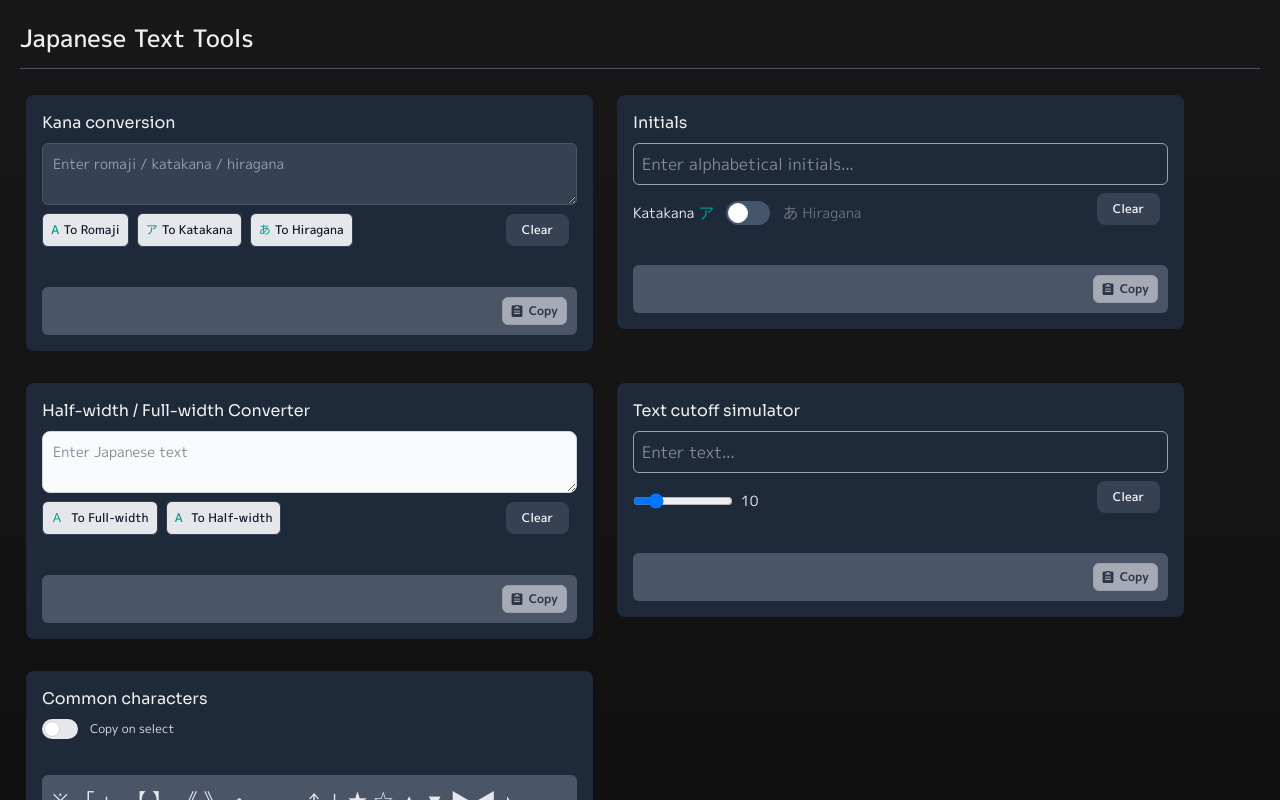
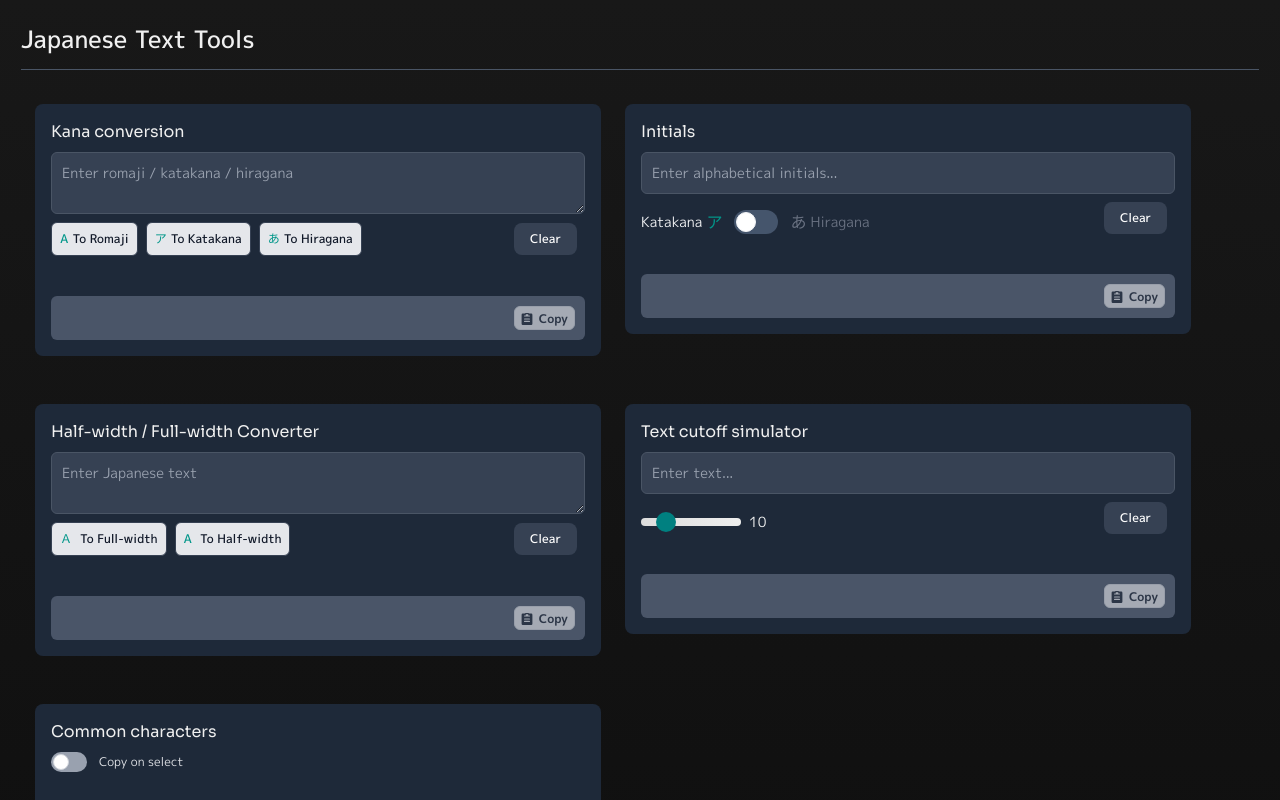
Before and after one commit to RNXT01/japanese-text-tools, a React (Vite) app: page / in a window 1280 px wide. Shown: the top 800 px of the page. Built offline with nearby package versions, Linux system fonts and the light colour scheme.

Commit message:
Style: Improve styling consistency

```diff
--- a/src/CardFor3WayConversion.tsx
+++ b/src/CardFor3WayConversion.tsx
@@ -35,7 +35,7 @@ const CardFor3WayConversion: React.FC = () => {
                     id="message"
                     value={inputValue}
                     onChange={handleInputChange}
-                    className="block p-2.5 w-full text-sm rounded-md border bg-gray-700 border-gray-600 placeholder-gray-400 text-white focus:ring-blue-500 focus:border-blue-500"
+                    className="block p-2.5 w-full text-sm rounded-md border bg-gray-700 border-gray-600 placeholder-gray-400 text-white focus:border-2 focus:border-teal-800"
                     placeholder="Enter romaji / katakana / hiragana">
                 </textarea>
                 <div className="buttonRow">
--- a/src/CardForCommonChars.tsx
+++ b/src/CardForCommonChars.tsx
@@ -23,13 +23,15 @@ const CardForCommonChars: React.FC = () => {
                 <h1>Common characters</h1>
                 <label className="inline-flex items-center mb-5 cursor-pointer">
                     <input type="checkbox" value="" className="sr-only peer" onClick={() => setToggle(!toggle)} />
-                    <div className="relative w-9 h-5 bg-gray-200 peer-focus:outline-none peer-focus:ring-4 peer-focus:ring-blue-300 dark:peer-focus:ring-blue-800 rounded-full peer dark:bg-gray-700 peer-checked:after:translate-x-full rtl:peer-checked:after:-translate-x-full peer-checked:after:border-white after:content-[''] after:absolute after:top-[2px] after:start-[2px] after:bg-white after:border-gray-300 after:border after:rounded-full after:h-4 after:w-4 after:transition-all dark:border-gray-600 peer-checked:bg-blue-600 dark:peer-checked:bg-blue-600"></div>
+                    <div className="relative w-9 h-5 bg-gray-400
+rounded-full peer peer-checked:after:translate-x-full rtl:peer-checked:after:-translate-x-full peer-checked:after:border-white after:content-[''] after:absolute after:top-[2px] after:start-[2px] after:bg-white after:border-gray-300 after:border after:rounded-full after:h-4 after:w-4 after:transition-all
+                    peer-checked:bg-teal-600"></div>
                     <span className="ms-3 text-xs text-gray-200">Copy on select</span>
                 </label>
                 <div className="flex justify-between mt-4 w-full">
 
                     <div className="output text-gray-200 w-full" style={{ fontSize: 20 }} onMouseUp={handleMouseUp}>
-                        <div className="flex justify-between items-center">
+                        <div className="flex justify-between items-center p-2">
                             <span className="text-small">{commonChars}</span>
                         </div>
                     </div>
--- a/src/CardForCutoffSim.tsx
+++ b/src/CardForCutoffSim.tsx
@@ -34,7 +34,7 @@ const CardForCutoffSim: React.FC = () => {
                     value={inputValue}
                     onChange={(e) => handleInputChange(e.target.value)}
                     placeholder="Enter text..."
-                    className="border border-gray-400 rounded-md p-2 w-full"
+                    className="block p-2.5 w-full text-sm rounded-md border bg-gray-700 border-gray-600 placeholder-gray-400 text-white focus:border-2 focus:border-teal-800"
                     maxLength={MAX_INPUT_LENGTH}
                 />
                 {inputValue.length >= MAX_INPUT_LENGTH && <p className="text-red-600 text-sm p-2">Maximum input length: {MAX_INPUT_LENGTH}</p>}
--- a/src/CardForHalfFullWidthConv.tsx
+++ b/src/CardForHalfFullWidthConv.tsx
@@ -77,7 +77,7 @@ const CardForHalfFullWidthConv: React.FC = () => {
                     id="message"
                     value={inputValue}
                     onChange={handleInputChange}
-                    className="block p-2.5 w-full text-sm text-gray-900 bg-gray-50 rounded-lg border border-gray-300 focus:ring-blue-500 focus:border-blue-500 dark:bg-gray-700 dark:border-gray-600 dark:placeholder-gray-400 dark:text-white dark:focus:ring-blue-500 dark:focus:border-blue-500"
+                    className="block p-2.5 w-full text-sm rounded-md border bg-gray-700 border-gray-600 placeholder-gray-400 text-white focus:border-2 focus:border-teal-800"
                     placeholder="Enter Japanese text">
                 </textarea>
                 <div className="buttonRow">
--- a/src/CardForInitials.tsx
+++ b/src/CardForInitials.tsx
@@ -104,7 +104,7 @@ const CardForInitials: React.FC = () => {
                 value={inputValue}
                 onChange={(e) => handleInputChange(e.target.value)}
                 placeholder="Enter alphabetical initials..."
-                className="border border-gray-400 rounded-md p-2  w-full"
+                className="block p-2.5 w-full text-sm rounded-md border bg-gray-700 border-gray-600 placeholder-gray-400 text-white focus:border-2 focus:border-teal-800"
                 maxLength={MAX_INPUT_LENGTH}
             />
             <div className="buttonRow">
--- a/src/elements/CopyButton.tsx
+++ b/src/elements/CopyButton.tsx
@@ -19,7 +19,7 @@ const CopyButton = ({ text, className }: CopyButtonProps) => {
     };
 
     return (
-        <button onClick={handleCopy} disabled={!text} className={`disabled:opacity-50 text-gray-900 dark:text-gray-400 hover:bg-gray-100 dark:bg-gray-800 dark:border-gray-600 dark:hover:bg-gray-700 rounded-md py-2 px-2 inline-flex items-center justify-center bg-white border-gray-200 border h-7 top-10 pt-1 cursor-pointer disabled:cursor-not-allowed ${className}`}>
+        <button onClick={handleCopy} disabled={!text} className={`disabled:opacity-50 text-gray-900 dark:text-gray-400 hover:bg-gray-100 dark:bg-gray-800 dark:border-gray-600 dark:hover:bg-gray-700 rounded-md p-1.5 pb-2 inline-flex items-center justify-center bg-white border-gray-200 border h-6 cursor-pointer disabled:cursor-not-allowed ${className}`}>
             <span id="default-message" className={`${copied && "hidden"}`}>
                 <span className="inline-flex items-center {!copied && `hidden`}">
                     <svg className="w-3 h-3 me-1.5" aria-hidden="true" xmlns="http://www.w3.org/2000/svg" fill="currentColor" viewBox="0 0 18 20">
--- a/src/styles.css
+++ b/src/styles.css
@@ -4,7 +4,7 @@
   display: flex;
   flex-direction: column;
   min-height: 100vh;
-  padding: 10px;
+  padding: 11px;
   /* background-color: #181818; */
   background-image: linear-gradient(to bottom, #181818, #0f0f0f);
   color: #f0f0f0;
@@ -40,7 +40,7 @@
     max-width: 45%;
   }
   .card {
-    @apply w-full bg-gray-800 m-1 p-4 rounded-lg;
+    @apply w-full bg-gray-800 m-3 p-4 rounded-lg ;
   }
   .buttonRow {
     @apply flex justify-between items-center mt-2 align-middle;
@@ -81,9 +81,35 @@ html {
 }
 
 .slider {
-  width: 100px;
+  -webkit-appearance: none; /* Remove default appearance */
+  width: 100px; /* Full width */
+  height: 8px; /* Track height */
+  background: linear-gradient(to right, #ddd, #eee); /* Gradient color */
+  border-radius: 5px; /* Rounded track */
+}
+
+.slider::-webkit-slider-thumb {
+  -webkit-appearance: none; /* Remove default thumb appearance */
+  appearance: none;
+  width: 20px; /* Thumb width */
+  height: 20px; /* Thumb height */
+  background: teal; /* Thumb color */
+  border-radius: 50%; /* Rounded thumb */
+  cursor: pointer; /* Pointer cursor on hover */
+}
+
+.slider::-moz-range-thumb {
+  width: 20px; /* Thumb width */
+  height: 20px; /* Thumb height */
+  background: #teal; /* Thumb color */
+  border-radius: 50%; /* Rounded thumb */
+  cursor: pointer; /* Pointer cursor on hover */
 }
 
 .outputContent {
   overflow-wrap: anywhere;
 }
+textarea:focus, input:focus {
+  outline: none;
+  box-shadow: none;
+}
```
